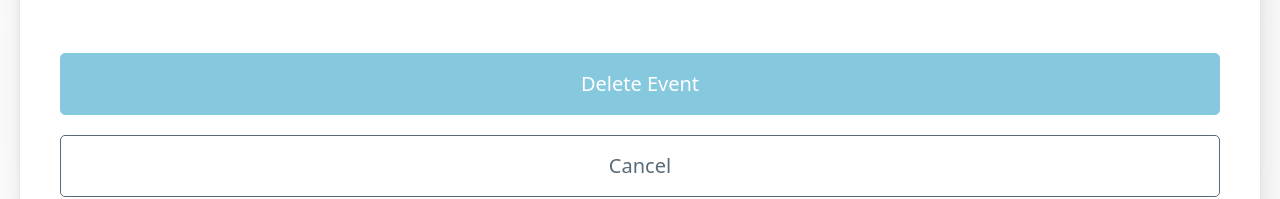
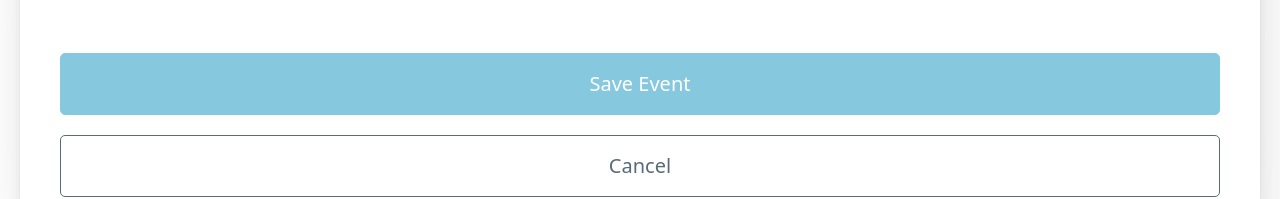
Before and after one commit to makitango/curiocity, a React (Vite) app in the folder frontend/: page /add in a window 1280 px wide. Shown: the part 737-936 px from the top of the page. Built offline with nearby package versions, Linux system fonts and the light colour scheme.

Commit message:
Fix wrong naming

```diff
--- a/frontend/src/components/Buttons/SaveEventButton/index.tsx
+++ b/frontend/src/components/Buttons/SaveEventButton/index.tsx
@@ -34,9 +34,9 @@ export default function SaveEventButton({isInvalid, handleSaveButton}: Readonly<
             disabled={isInvalid || saveButtonState === 'saving'}
             aria-busy={saveButtonState === 'saving'}
         >
-            {saveButtonState === 'saving' && 'Deleting'}
-            {saveButtonState === 'saved' && 'Deleted'}
-            {saveButtonState === 'idle' && 'Delete Event'}
+            {saveButtonState === 'saving' && 'Saving'}
+            {saveButtonState === 'saved' && 'Saved'}
+            {saveButtonState === 'idle' && 'Save Event'}
         </button>
     );
 }
```
